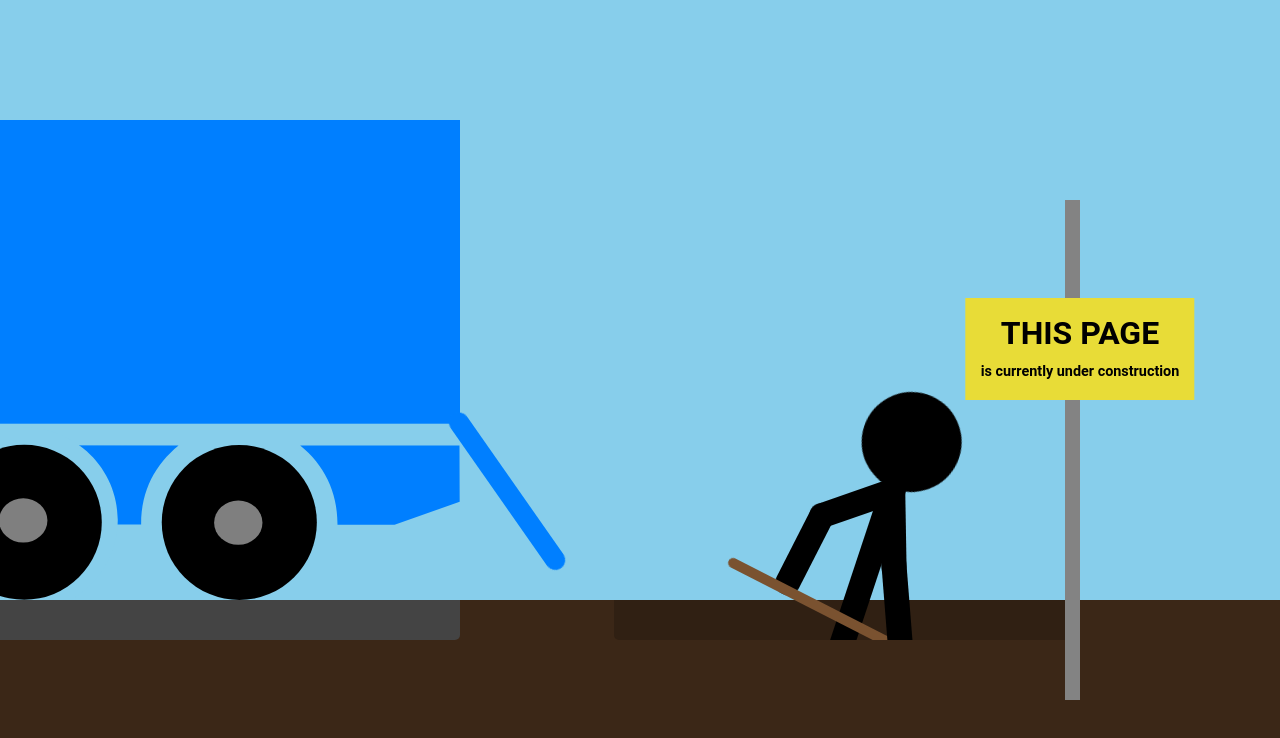
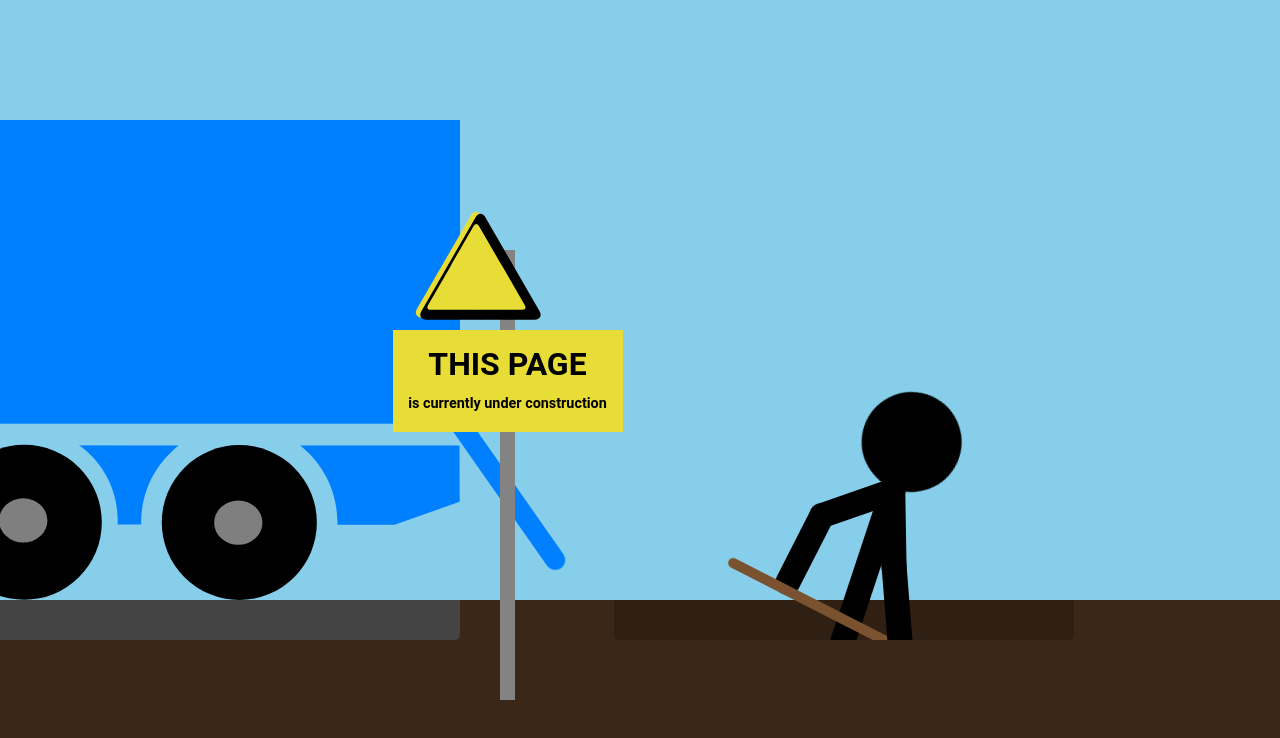
Before and after one commit to bibixx/work-in-progress, a plain HTML site: page index.html in a window 1280 px wide. Drawn offline with nearby package versions, Linux system fonts and the light colour scheme.

Commit message:
Started working w/ sign

```diff
--- a/index.html
+++ b/index.html
@@ -40,13 +40,20 @@
         </div>
       </div>
     </div>
-    <div class="sing">
-      <div class="sign-rear"></div>
-      <div class="sign-front">
-        <h1>This page</h1>
-        <h3>is currently under construction</h3>
+    <div class="sign">
+      <div class="sign-pole">
+        <div class="sign-front">
+          <h1>This page</h1>
+          <h3>is currently under construction</h3>
+        </div>
+        <div class="sign-top">
+          <div class="sign-top-1">
+            <div class="sign-top-2">
+              <div class="sign-top-3"></div>
+            </div>
+          </div>
+        </div>
       </div>
-      <div class="sign-top"></div>
     </div>
   </div>
 </body>
--- a/sass/components/_sign.sass
+++ b/sass/components/_sign.sass
@@ -1,44 +1,104 @@
-.sign-rear
+.sign-pole
   background: rgb(131, 131, 131)
   width: 15px
-  height: 500px
+  height: 450px
   position: absolute
   bottom: 100px
-  right: 200px
+  left: 500px
   z-index: 4
+  +transition()
 
-.sign-front
-  background: rgb(232, 220, 55)
-  bottom: 400px
-  right: 200px
-  transform: translateX(50%)
-  position: absolute
-  z-index: 5
-  padding: 15px
-  box-sizing: border-box
+  .sign-front
+    width: 230px
+    background: #e8dc37
+    top: 80px
+    left: 7.5px
+    transform: translateX(-50%)
+    position: absolute
+    z-index: 5
+    padding: 15px
+    box-sizing: border-box
+    +transition()
 
-  h1
-    text-transform: uppercase
-    text-align: center
-    font-size: 2em
-    line-height: 1em
-    margin: 0.1em 0
-    vertical-align: middle
+    h1
+      text-transform: uppercase
+      text-align: center
+      font-size: 2em
+      line-height: 1em
+      margin: 0.1em 0
+      vertical-align: middle
 
-  h3
-    text-align: center
-    font-size: 0.9em
-    vertical-align: middle
-    margin-bottom: 5px
+    h3
+      text-align: center
+      font-size: 0.9em
+      vertical-align: middle
+      margin-bottom: 5px
 
-.sign-top
-  // background: transparent
-  // width: 0px
-  // height: 0px
-  // border: 100px solid transparent
-  // border-color: transparent transparent #000 transparent
-  // border-width: 100px 66px
-  // position: absolute
-  // bottom: 600px
-  // right: 140px
-  // border-radius: 100px
+  .sign-top
+    width: 8em
+    height: 8em
+    position: absolute
+    left: -4em
+    margin-left: 7.5px
+    top: -20px
+
+  .sign-top-1, .sign-top-2, .sign-top-3
+    $size: 4em
+    position: absolute
+    background-color: #e8dc37
+    text-align: left
+    width: $size
+    height: $size
+    border-top-right-radius: 10px
+    transform: rotate(-60deg) skewX(-30deg) scale(1, 0.866)
+
+    &:before, &:after
+      content: ''
+      position: absolute
+      background-color: inherit
+      width: $size
+      height: $size
+      border-top-right-radius: 10px
+
+    &:before
+      transform: rotate(-135deg) skewX(-45deg) scale(1.414, 0.707) translate(0, -50%)
+
+    &:after
+      transform: rotate(135deg) skewY(-45deg) scale(0.707, 1.414) translate(50%)
+
+  .sign-top-2
+    $size: 4em
+    left: 0
+    margin-left: 0
+    top: 0
+    background-color: #000
+    width: $size
+    height: $size
+    z-index: 1
+    transform: translate(5%, 9%)
+
+    &:before, &:after
+      width: $size
+      height: $size
+
+    .sign-top-3
+      $size: 3.2em
+      left: 0
+      margin-left: 0
+      top: 0
+      width: $size
+      height: $size
+      border-top-right-radius: 5px
+      z-index: 1
+      transform: translate(3%, 6%)
+
+      &:before, &:after
+        width: $size
+        height: $size
+        border-top-right-radius: 5px
+
+@media (max-width: 888px)
+  .sign-pole
+    z-index: -10
+    bottom: 200px
+    left: 140px
```
Also changed, not shown: css/style.css, 1 other file.
